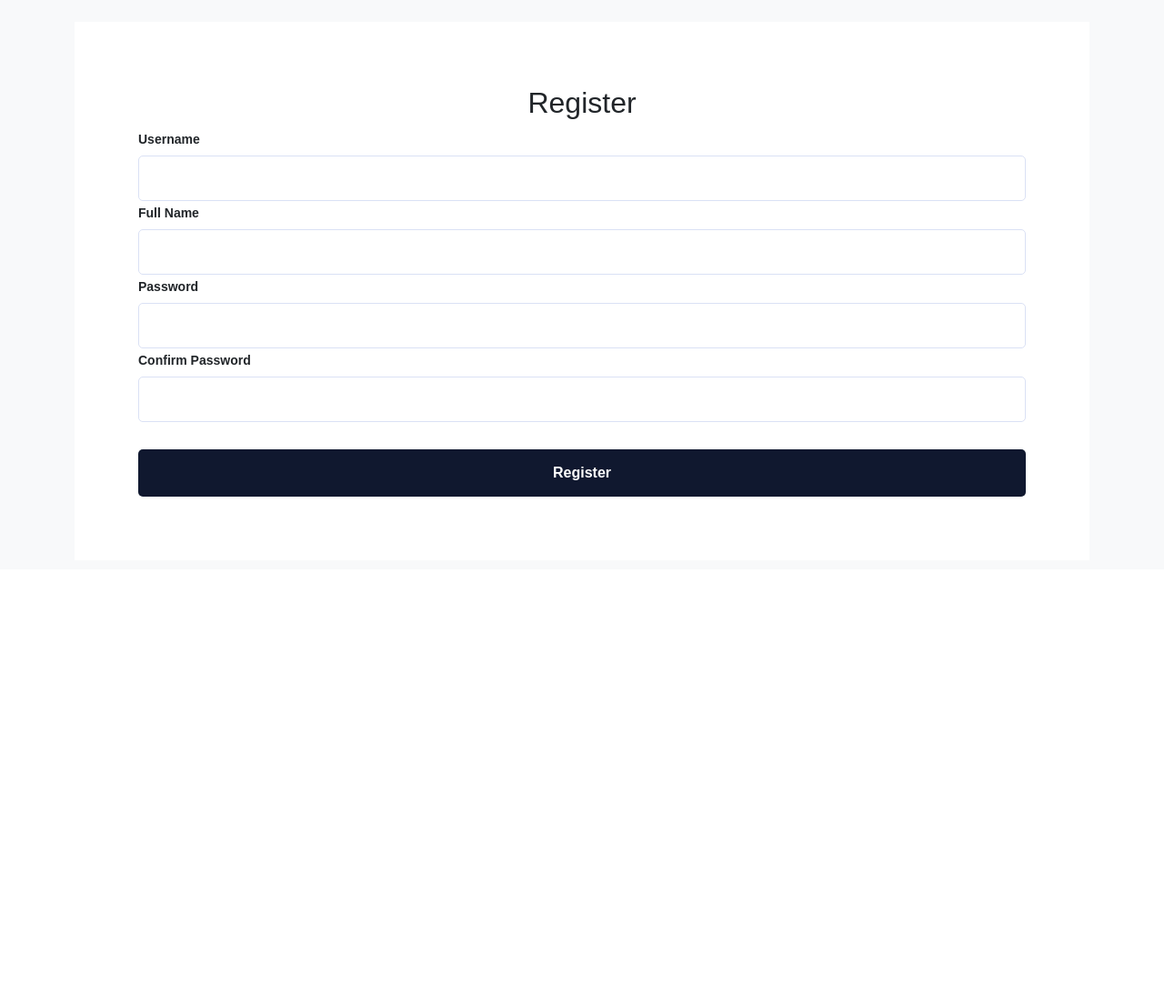
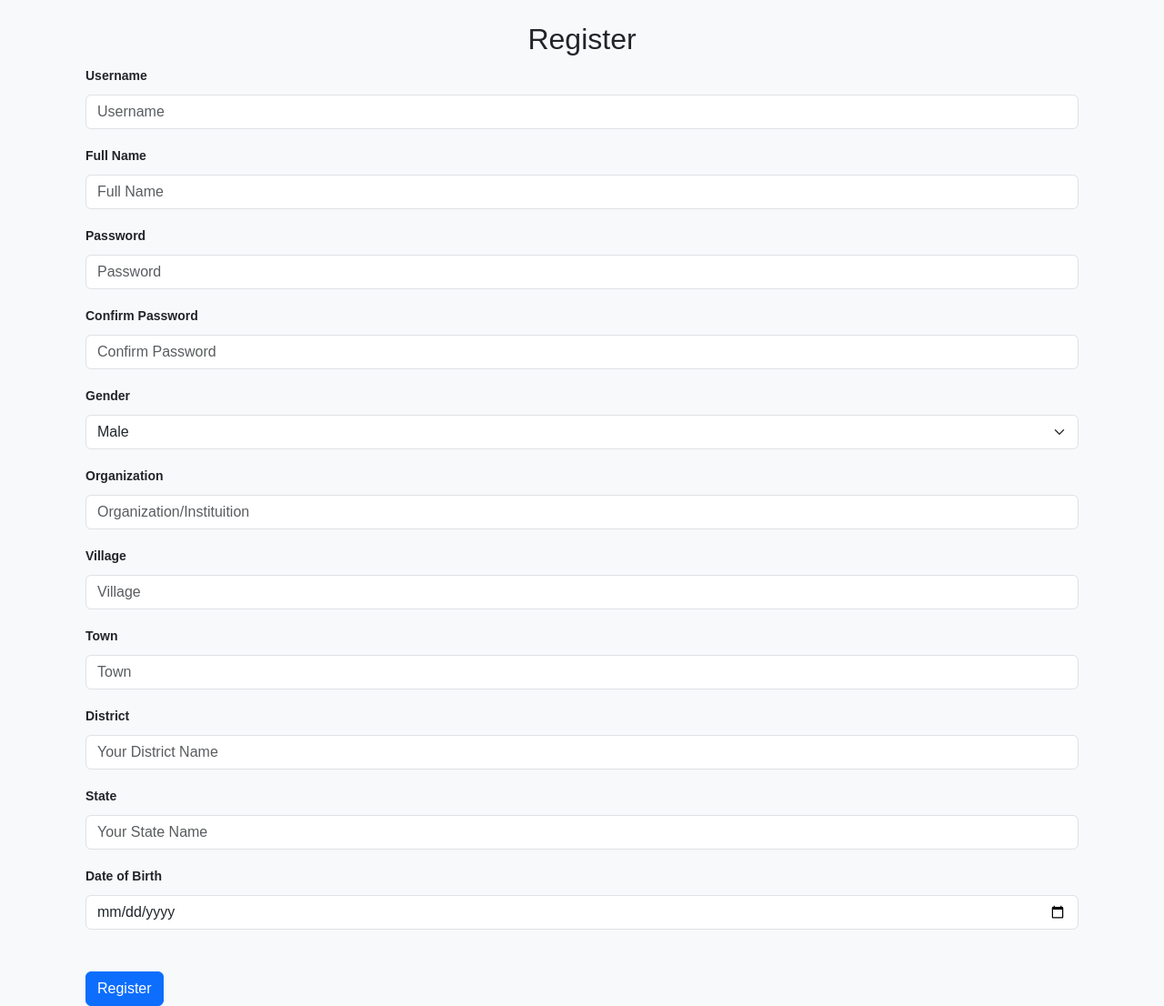
Before and after one commit to exc33ded/Dr-Recorder, a Flask app: page /register in a window 1280 px wide. Shown: the part 199-1305 px from the top of the page at 91% size. Before the commit the page ends 745 px from the top, so only its background shows below. Run offline with Flask 3, Linux system fonts and the light colour scheme.

Commit message:
Update register.html

```diff
--- a/templates/register.html
+++ b/templates/register.html
@@ -1,18 +1,72 @@
-{% extends "layout.html" %}
-{% block title %}Register{% endblock %}
-{% block content %}
-<div  class="form-wrap" >
-    <h2 style="text-align: center;">Register</h2>
-<form method="POST" >
-    <label for="username">Username</label>
-    <input type="text" id="username" name="username" required>
-    <label for="full_name">Full Name</label>
-    <input type="text" id="full_name" name="full_name" required>
-    <label for="password">Password</label>
-    <input type="password" id="password" name="password" required>
-    <label for="confirm_password">Confirm Password</label>
-    <input type="password" id="confirm_password" name="confirm_password" required>
-    <button type="submit">Register</button>
-</form>
-</div>
-{% endblock %}
+<!DOCTYPE html>
+<html lang="en">
+  <head>
+    <meta charset="UTF-8" />
+    <meta name="viewport" content="width=device-width, initial-scale=1.0" />
+    <title>Register</title>
+    <link href="https://cdn.jsdelivr.net/npm/bootstrap@5.3.3/dist/css/bootstrap.min.css" rel="stylesheet">
+  </head>
+  <body>
+    {% extends "layout.html" %} {% block title %}Register{% endblock %} {% block
+    content %}
+    <div class="container">
+      <h2 style="text-align: center">Register</h2>
+      <form method="POST">
+        <div class="mb-3">
+            <label for="username" class="form-label">Username</label>
+            <input type="text" class="form-control" id="username" placeholder="Username" name="username" required >
+          </div>
+          <div class="mb-3">
+            <label for="full_name" class="form-label">Full Name</label>
+            <input type="text" class="form-control" id="full_name" placeholder="Full Name" name="full_name" required>
+          </div>
+          <div class="mb-3">
+            <label for="password" class="form-label">Password</label>
+            <input type="password" class="form-control" id="password" placeholder="Password" name="password" required>
+          </div>
+          <div class="mb-3">
+            <label for="confirm_password" class="form-label">Confirm Password</label>
+            <input type="password" class="form-control" id="confirm_password" placeholder="Confirm Password" name="confirm_password" required>
+
+          </div>
+
+          <div class="mb-3">
+            <label class="form-label" for="gender">Gender</label>
+            <select id="gender" class="form-select">
+              <option>Male</option>
+              <option>Female</option>
+            </select>
+          </div>
+
+          <div class="mb-3">
+            <label for="organization" class="form-label">Organization</label>
+            <input type="text" class="form-control" id="organization" placeholder="Organization/Instituition" name="organization" required>
+          </div>
+
+          <div class="mb-3">
+            <label for="village" class="form-label">Village</label>
+            <input type="text" class="form-control" id="village" placeholder="Village" name="village" required>
+          </div>
+          <div class="mb-3">
+            <label for="town" class="form-label">Town</label>
+            <input type="text" class="form-control" id="town" placeholder="Town" name="town" required>
+          </div>
+          <div class="mb-3">
+            <label for="district" class="form-label">District</label>
+            <input type="text" class="form-control" id="district" placeholder="Your District Name" name="district" required>
+          </div>
+          <div class="mb-3">
+            <label for="state" class="form-label">State</label>
+            <input type="text" class="form-control" id="state" placeholder="Your State Name" name="state" required>
+          </div>
+          <div class="mb-3">
+            <label for="dob" class="form-label">Date of Birth</label>
+            <input type="date" class="form-control" id="dob" placeholder="DD/MM/YYYY" name="dob" required>
+          </div>
+        <button class="btn btn-primary" type="submit">Register</button>
+      </form>
+    </div>
+    {% endblock %}
+    <script src="https://cdn.jsdelivr.net/npm/bootstrap@5.3.3/dist/js/bootstrap.bundle.min.js"></script>
+  </body>
+</html>
```
